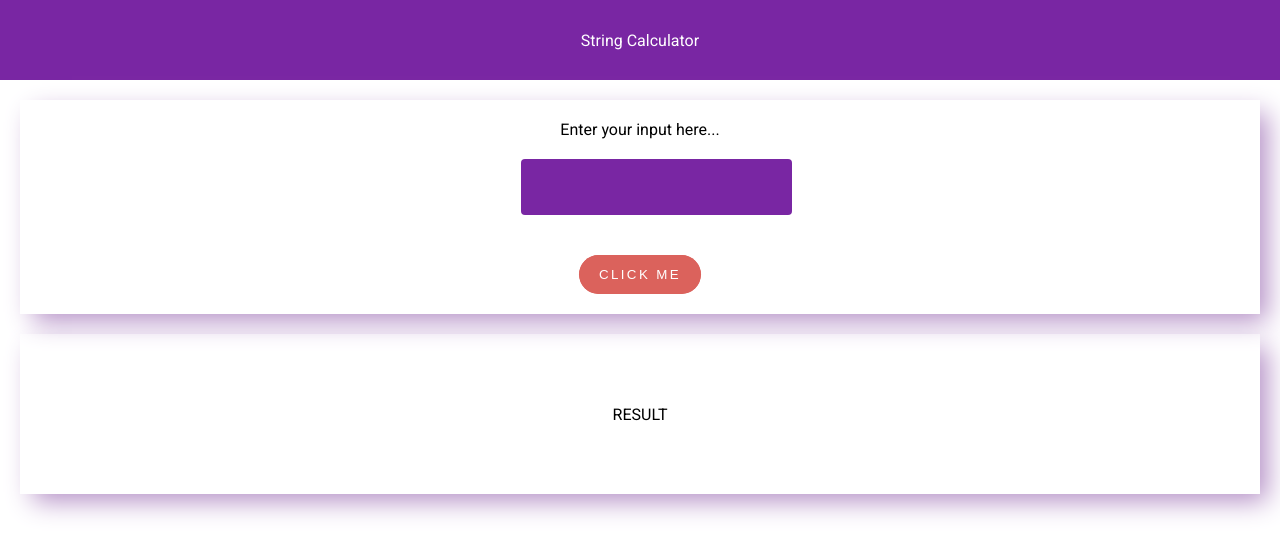
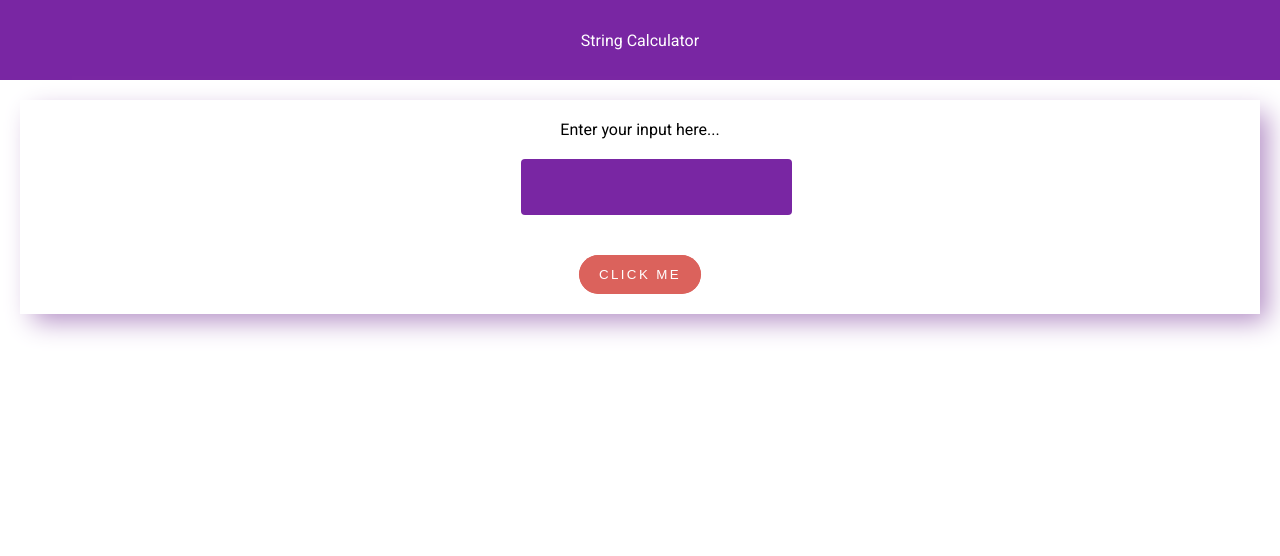
Before and after one commit to Shrashi/stringcalculator, a React (Create React App) app: page / in a window 1280 px wide. Shown: the top 556 px of the page. Built offline with nearby package versions, Linux system fonts and the light colour scheme.

Commit message:
results rendered conditionally

```diff
--- a/src/pages/stringCalculator/index.jsx
+++ b/src/pages/stringCalculator/index.jsx
@@ -29,6 +29,7 @@ const StringCalculator = () => {
         </div>
         <Button label="Click Me" onClick={handleClick} />
       </Container>
+      {results && (
         <Container
           style={{
             height: "20vh",
@@ -38,6 +39,7 @@ const StringCalculator = () => {
           <div>RESULT</div>
           <div>{results}</div>
         </Container>
+      )}
     </div>
   );
 };
```
Lines whose indentation alone changed are shown as unchanged.
